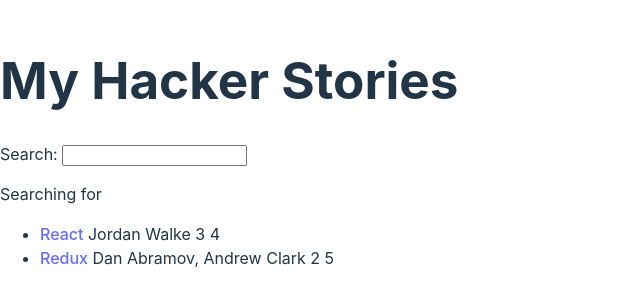
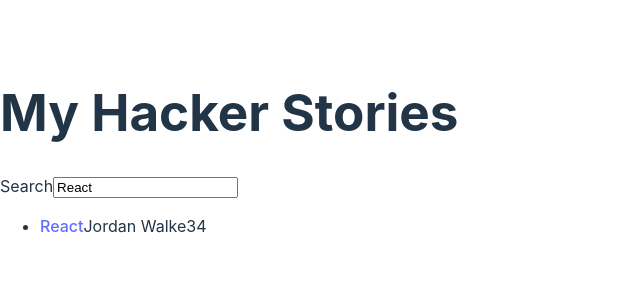
Before and after one commit to genericmoniker/hacker-stories, a React (Vite) app: page / in a window 1280 px wide. Shown: the part 248-554 px from the top of the page, without its empty margins (0-640 px from the left). Built offline with nearby package versions, Linux system fonts and the light colour scheme.

Commit message:
Through "Reusable React Component"

```diff
--- a/src/App.jsx
+++ b/src/App.jsx
@@ -1,8 +1,19 @@
 import * as React from 'react';
 
+// A custom hook that replicates state to local storage.
+const useStorageState = (key, initialState) => {
+  const [value, setValue] = React.useState(
+    localStorage.getItem(key) || initialState
+  );
+
+  React.useEffect(() => {
+    localStorage.setItem(key, value);
+  }, [value, key]); // Note `key` here too, since it could change.
+
+  return [value, setValue];
+};
+
 const App = () => {
-  console.log('App renders');
-
   const stories = [
     {
       title: 'React',
@@ -22,63 +33,55 @@
     }
   ]
 
+  const [searchTerm, setSearchTerm] = useStorageState('search', 'React');
+
   const handleSearch = (event) => {
-    console.log(event.target.value);
+    setSearchTerm(event.target.value);
   };
+
+  const searchedStories = stories.filter((story) =>
+    story.title.toLowerCase().includes(searchTerm.toLowerCase())
+  );
 
   return (
     <div>
       <h1>My Hacker Stories</h1>
-      <Search onSearch={handleSearch}/>
-      <List list={stories} />
+      <InputWithLabel
+        id="search"
+        label="Search"
+        value={searchTerm}
+        onInputChange={handleSearch}
+      />
+      <List list={searchedStories} />
     </div>
   );
 }
 
-const Search = (props) => {
-  console.log('Search renders')
-  const [searchTerm, setSearchTerm] = React.useState('');
-
-  const handleChange = (event) => {
-    setSearchTerm(event.target.value);
-    props.onSearch(event);
-  }
-
+const InputWithLabel = ({ id, label, value, type = 'text', onInputChange }) => {
   return (
     <div>
-      <label htmlFor="search">Search: </label>
-      <input id="search" type="text" onChange={handleChange}></input>
-      <p>
-        Searching for <strong>{searchTerm}</strong>
-      </p>
+      <label htmlFor={id}>{label}</label>
+      <input id={id} type={type} value={value} onChange={onInputChange}></input>
     </div>);
 }
 
-const List = (props) => {
-  console.log('List renders')
-  return (
-    <ul>
-      {
-        props.list.map((item) => (
-          <Item key={item.objectID} item={item}/>
-        ))
-      }
-    </ul>
-  );
-}
+const List = ({ list }) => (
+  <ul>
+    {list.map((item) => (
+      <Item key={item.objectID} item={item} />
+    ))}
+  </ul>
+);
 
-const Item = (props) => {
-  console.log('Item renders')
-  const item = props.item;
-  return (
-    <li>
-    <span><a href={item.url}>{item.title}</a> </span>
-    <span>{item.author} </span>
-    <span>{item.num_comments} </span>
+const Item = ({ item }) => (
+  <li>
+    <span>
+      <a href={item.url}>{item.title}</a>
+    </span>
+    <span>{item.author}</span>
+    <span>{item.num_comments}</span>
     <span>{item.points}</span>
   </li>
 );
-}
-
 
 export default App;
```
